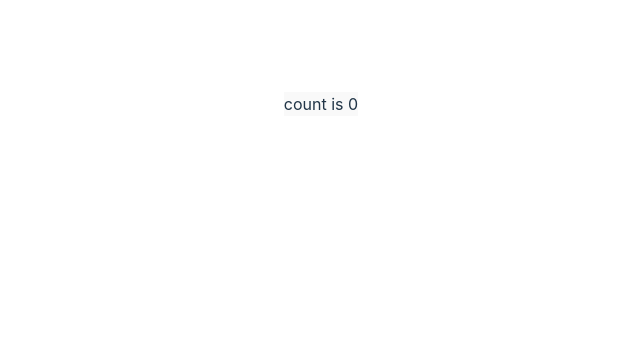
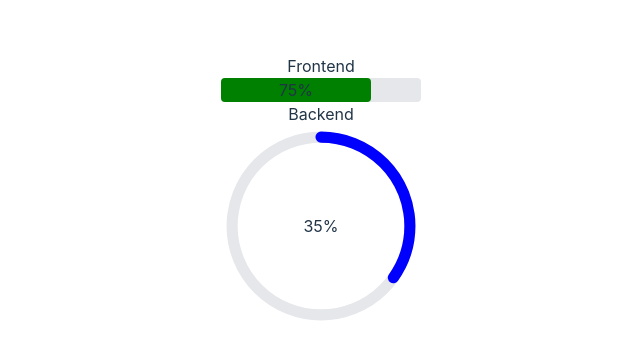
Before and after one commit to Jkerdley/reacthackathon, a React (Vite) app: page / in a window 1280 px wide. Shown: the part 296-654 px from the top of the page, without its empty margins (319-959 px from the left). Built offline with nearby package versions, Linux system fonts and the light colour scheme.

Commit message:
Реализован компонент Progress

```diff
--- a/src/App.jsx
+++ b/src/App.jsx
@@ -1,13 +1,12 @@
 import React from 'react';
-import { useState } from 'react';
+import { Progress } from './components';
 
 function App() {
-	const [count, setCount] = useState(0);
-
 	return (
-		<>
-			<button onClick={() => setCount((count) => count + 1)}>count is {count}</button>
-		</>
+		<div className="w-[200px] h-[100px]">
+			<Progress percent={75} title={'Frontend'} color="green" type="line" />
+			<Progress percent={35} title={'Backend'} color="blue" type="circle" />
+		</div>
 	);
 }
 export default App;
--- /dev/null
+++ b/src/components/index.jsx
@@ -0,0 +1 @@
+export * from './progress/progress';
--- /dev/null
+++ b/src/components/progress/constants/index.js
@@ -0,0 +1 @@
+export * from './progress-type';
--- /dev/null
+++ b/src/components/progress/constants/progress-type.js
@@ -0,0 +1,4 @@
+export const PROGRESS_TYPE = {
+	LINE: 'line',
+	CIRCLE: 'circle',
+};
--- /dev/null
+++ b/src/components/progress/progress.jsx
@@ -0,0 +1,63 @@
+import React from 'react';
+import PropTypes from 'prop-types';
+import { PROGRESS_TYPE } from './constants';
+
+export const Progress = ({ percent = 0, title = '', color = '#000', type = PROGRESS_TYPE.LINE }) => {
+	return (
+		<div className="flex flex-col">
+			{title !== '' && <span>{title}</span>}
+
+			{type === PROGRESS_TYPE.LINE && (
+				<div className="flex flex-col gap-1">
+					<div className="w-full bg-gray-200 rounded h-6">
+						<div className="h-6 rounded" style={{ width: percent + '%', backgroundColor: color }}>
+							{percent}%
+						</div>
+					</div>
+				</div>
+			)}
+			{type === PROGRESS_TYPE.CIRCLE && (
+				<>
+					<div className="relative size-auto">
+						<svg
+							className="size-full -rotate-90"
+							viewBox="0 0 36 36"
+							xmlns="http://www.w3.org/2000/svg"
+						>
+							<circle
+								cx="18"
+								cy="18"
+								r="16"
+								fill="none"
+								className="stroke-current text-gray-200"
+								strokeWidth="2"
+							></circle>
+							<circle
+								cx="18"
+								cy="18"
+								r="16"
+								fill="none"
+								className="stroke-current"
+								strokeWidth="2"
+								strokeDasharray="100"
+								strokeDashoffset={100 - percent}
+								strokeLinecap="round"
+								style={{ color: color }}
+							></circle>
+						</svg>
+						<div className="absolute top-1/2 start-1/2 transform -translate-y-1/2 -translate-x-1/2">
+							{percent}%
+						</div>
+					</div>
+				</>
+			)}
+		</div>
+	);
+};
+
+Progress.propTypes = {
+	percent: PropTypes.number,
+	title: PropTypes.string,
+	color: PropTypes.string,
+	type: PropTypes.oneOf(Object.values(PROGRESS_TYPE)),
+};
```
